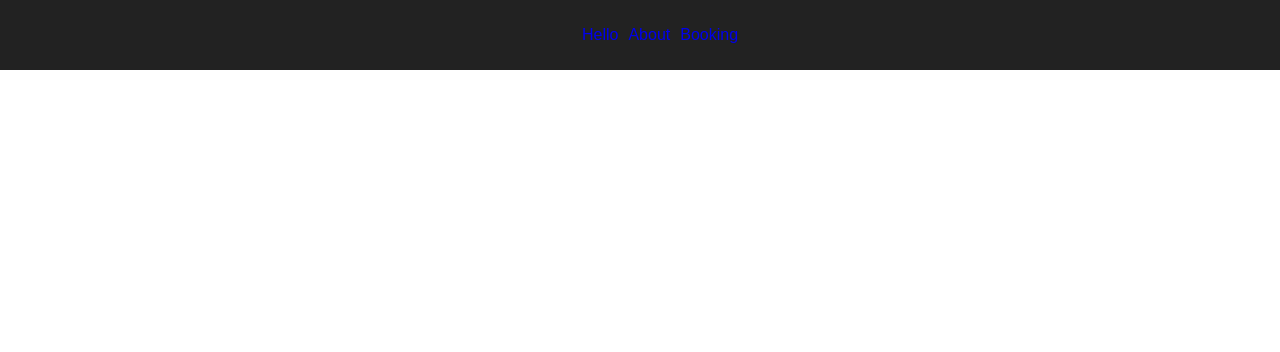
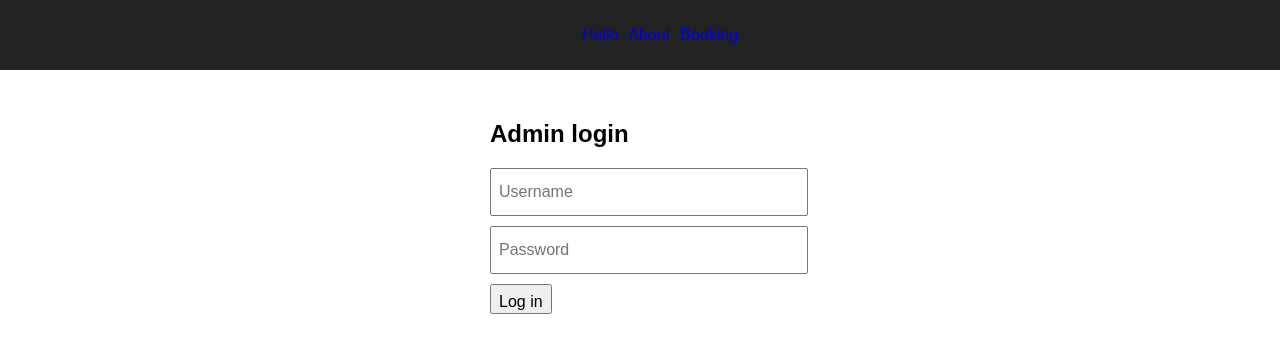
Before and after one commit to omigibson/restaurant, a React (Create React App) app: page /admin in a window 1280 px wide. Shown: the top 352 px of the page. Built offline with nearby package versions, Linux system fonts and the light colour scheme.

Commit message:
Create admin route + login form html

```diff
--- a/src/components/App.js
+++ b/src/components/App.js
@@ -4,6 +4,7 @@ import "./../css/style.css";
 import Hello from "./HelloComponent";
 import About from "./AboutComponent";
 import BookingCalendar from "./BookingCalendar";
+import Admin from "./admin/AdminComponent";
 
 import {
   BrowserRouter as Router,
@@ -54,7 +55,7 @@ class App extends Component {
             <Route path="/hello" component={Hello} />
             <Route path="/about" component={About} />
             <Route path="/booking" component={BookingCalendar} />
-
+            <Route path="/admin" component={Admin} />
           </div>
         </div>
       </Router>
--- /dev/null
+++ b/src/components/admin/AdminComponent.js
@@ -0,0 +1,15 @@
+import React from 'react';
+
+const Admin = () => {
+    return (
+        <div className="login-form">
+            <h2>Admin login</h2>
+            <form>
+              <input type="text" placeholder="Username" name="username" />
+              <input type="password" placeholder="Password" name="password" />
+              <input type="submit" value="Log in" />
+            </form>
+        </div>
+    );
+}
+export default Admin;
--- a/src/css/_mobile.scss
+++ b/src/css/_mobile.scss
@@ -47,7 +47,8 @@ input {
 }
 input[type=text],
 input[type=email],
-input[type=tel] {
+input[type=tel],
+input[type=password] {
   width: 100%;
 }
 
@@ -99,3 +100,11 @@ input[type=tel] {
   width: 100%;
   margin:auto;
 }
+
+/************************************/
+/*************** ADMIN **************/
+/************************************/
+.login-form {
+  width: 300px;
+  margin: 50px auto;
+}
--- a/src/css/style.css
+++ b/src/css/style.css
@@ -39,7 +39,8 @@ input {
 
 input[type=text],
 input[type=email],
-input[type=tel] {
+input[type=tel],
+input[type=password] {
   width: 100%; }
 
 /************************************/
@@ -64,3 +65,10 @@ input[type=tel] {
 .contact-form {
   width: 100%;
   margin: auto; }
+
+/************************************/
+/*************** ADMIN **************/
+/************************************/
+.login-form {
+  width: 300px;
+  margin: 50px auto; }
```
